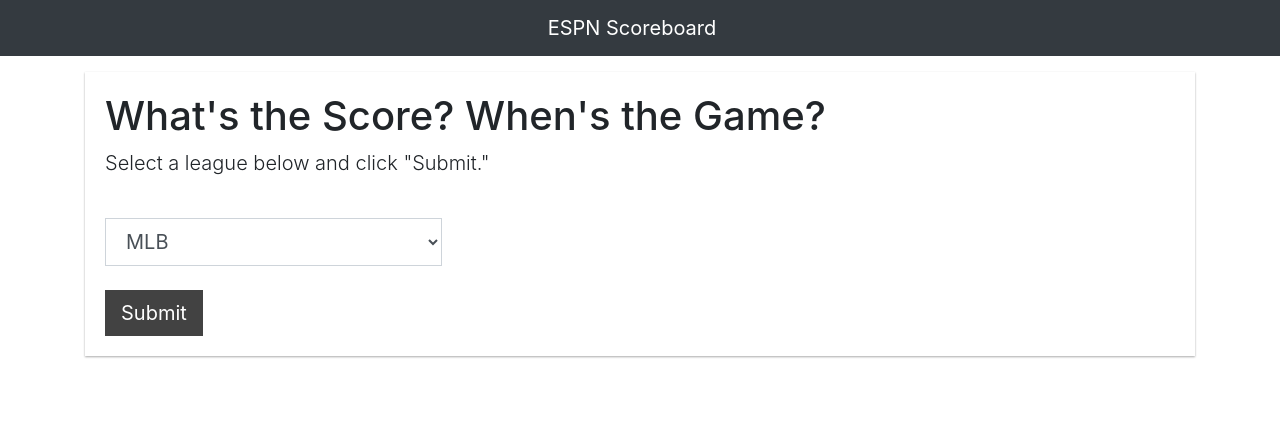
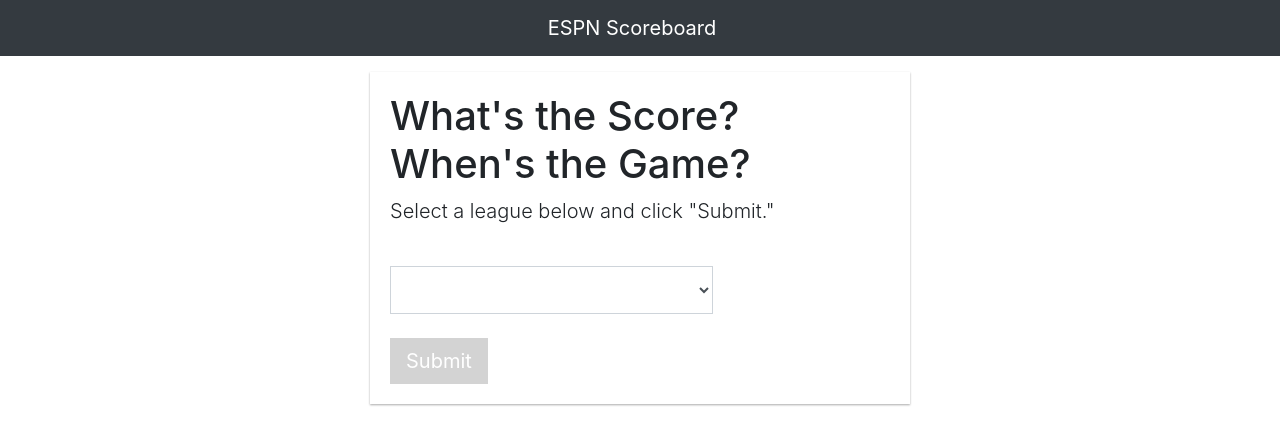
Before and after one commit to themattgross/live-scoreboard, an Angular app: page / in a window 1280 px wide. Shown: the top 444 px of the page. Built offline with nearby package versions, Linux system fonts and the light colour scheme.

Commit message:
Form validation

```diff
--- a/src/app/app.component.html
+++ b/src/app/app.component.html
@@ -3,25 +3,32 @@
 </nav>
 
 <main role="main" class="container">
+  <div class="row justify-content-around">
+    <div class="col col-md-6">
       <div class="card">
         <div class="card-content">
           <h1>What's the Score? When's the Game?</h1>
           <p class="lead">Select a league below and click "Submit."</p>
           <br>
           <div class="row">
-        <div class="col col-md-4">
-          <select class="form-control form-control-lg">
+            <div class="col col-md-8">
+              <form [formGroup]="form" (ngSubmit)="onSubmit(form.value)">
+                <select class="form-control form-control-lg" name="league" formControlName="league">
                   <option disabled>Select a League</option>
-            <option value="mlb">MLB</option>
-            <option value="mlb">NHL</option>
-            <option value="nba">NBA</option>
+                  <option [value]="mlb">MLB</option>
+                  <option [value]="mlb">NHL</option>
+                  <option [value]="nba">NBA</option>
                 </select>
+              </form>
             </div>
           </div>
           <br>
-      <button class="btn btn-lg btn-primary" role="button" data-toggle="modal" data-target=".bd-example-modal-lg">Submit</button>
+          <button class="btn btn-lg btn-primary" role="button" data-toggle="modal" data-target=".bd-example-modal-lg" [disabled]="!form.valid">Submit</button>
         </div>
       </div>
+    </div>
+  </div>
+
 </main>
 
 <div class="modal fade bd-example-modal-lg" tabindex="-1" role="dialog" aria-labelledby="myLargeModalLabel" aria-hidden="true">
@@ -34,10 +41,9 @@
         </button>
       </div>
       <div class="modal-body">
-        <p>Modal body text goes here.</p>
+        <span *ngIf="form.get('league').value == 'mlb'"><app-mlb></app-mlb></span>
       </div>
       <div class="modal-footer">
-        <button type="button" class="btn btn-primary">Save changes</button>
         <button type="button" class="btn btn-secondary" data-dismiss="modal">Close</button>
       </div>
     </div>
--- a/src/app/app.component.ts
+++ b/src/app/app.component.ts
@@ -1,4 +1,5 @@
-import { Component } from '@angular/core';
+import { Component, OnInit } from '@angular/core';
+import { FormGroup, FormControl, Validators } from '@angular/forms';
 
 @Component({
   selector: 'app-root',
@@ -7,4 +8,11 @@ import { Component } from '@angular/core';
 })
 export class AppComponent {
   title = 'ESPN Scoreboard';
+
+  form;
+  ngOnInit() {
+    this.form = new FormGroup({
+      league: new FormControl("",Validators.required)
+    })
+  }
 }
--- a/src/app/app.module.ts
+++ b/src/app/app.module.ts
@@ -1,5 +1,6 @@
 import { BrowserModule } from '@angular/platform-browser';
 import { NgModule } from '@angular/core';
+import { FormsModule, ReactiveFormsModule } from '@angular/forms';
 
 
 import { AppComponent } from './app.component';
@@ -16,7 +17,9 @@ import { NbaComponent } from './nba/nba.component';
     NbaComponent
   ],
   imports: [
-    BrowserModule
+    BrowserModule,
+    FormsModule,
+    ReactiveFormsModule
   ],
   providers: [],
   bootstrap: [AppComponent]
--- a/src/styles.css
+++ b/src/styles.css
@@ -41,6 +41,15 @@ body {
     border: 0;
 }
 
+.btn-primary:disabled {
+    background-color: #BDBDBD;
+}
+
+.btn-primary:disabled:hover {
+    background-color: #BDBDBD;
+    cursor: not-allowed;
+}
+
 .form-control {
     border-radius: 0px;
 }
```
Lines whose indentation alone changed are shown as unchanged.
